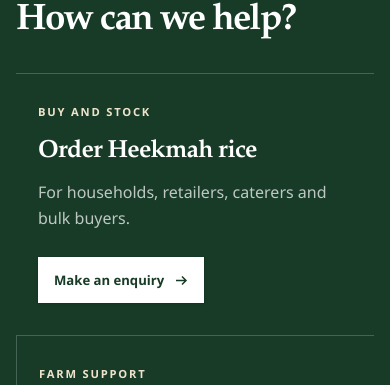
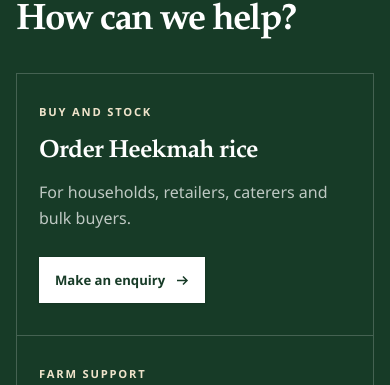
Before and after one commit to solamichealolawale/heekmahgroup, a Nuxt app: page / in a window 390 px wide. Shown: the part 1482-1867 px from the top of the page. Built offline with nearby package versions, Linux system fonts and the light colour scheme.

Commit message:
fix: remove final company divider

```diff
--- a/app/components/BusinessLines.vue
+++ b/app/components/BusinessLines.vue
@@ -79,6 +79,10 @@
   gap: clamp(42px, 8vw, 118px);
 }
 
+.business-item:last-child {
+  border-bottom: 0;
+}
+
 .business-item:nth-child(even) figure {
   order: 2;
 }
--- a/app/components/ConversionPanel.vue
+++ b/app/components/ConversionPanel.vue
@@ -81,11 +81,12 @@
   min-height: 300px;
   display: flex;
   padding: 30px clamp(22px, 2.6vw, 36px) 32px;
+  border-left: 1px solid rgba(255, 255, 255, 0.2);
   flex-direction: column;
 }
 
-.conversion-item + .conversion-item {
-  border-left: 1px solid rgba(255, 255, 255, 0.2);
+.conversion-item:last-child {
+  border-right: 1px solid rgba(255, 255, 255, 0.2);
 }
 
 .conversion-eyebrow {
@@ -170,11 +171,12 @@
 
   .conversion-item {
     min-height: 250px;
-    border-left: 0;
+    border-top: 1px solid rgba(255, 255, 255, 0.2);
+    border-right: 1px solid rgba(255, 255, 255, 0.2);
   }
 
-  .conversion-item + .conversion-item {
-    border-top: 1px solid rgba(255, 255, 255, 0.2);
+  .conversion-item:first-child {
+    border-top: 0;
   }
 }
 </style>
```
